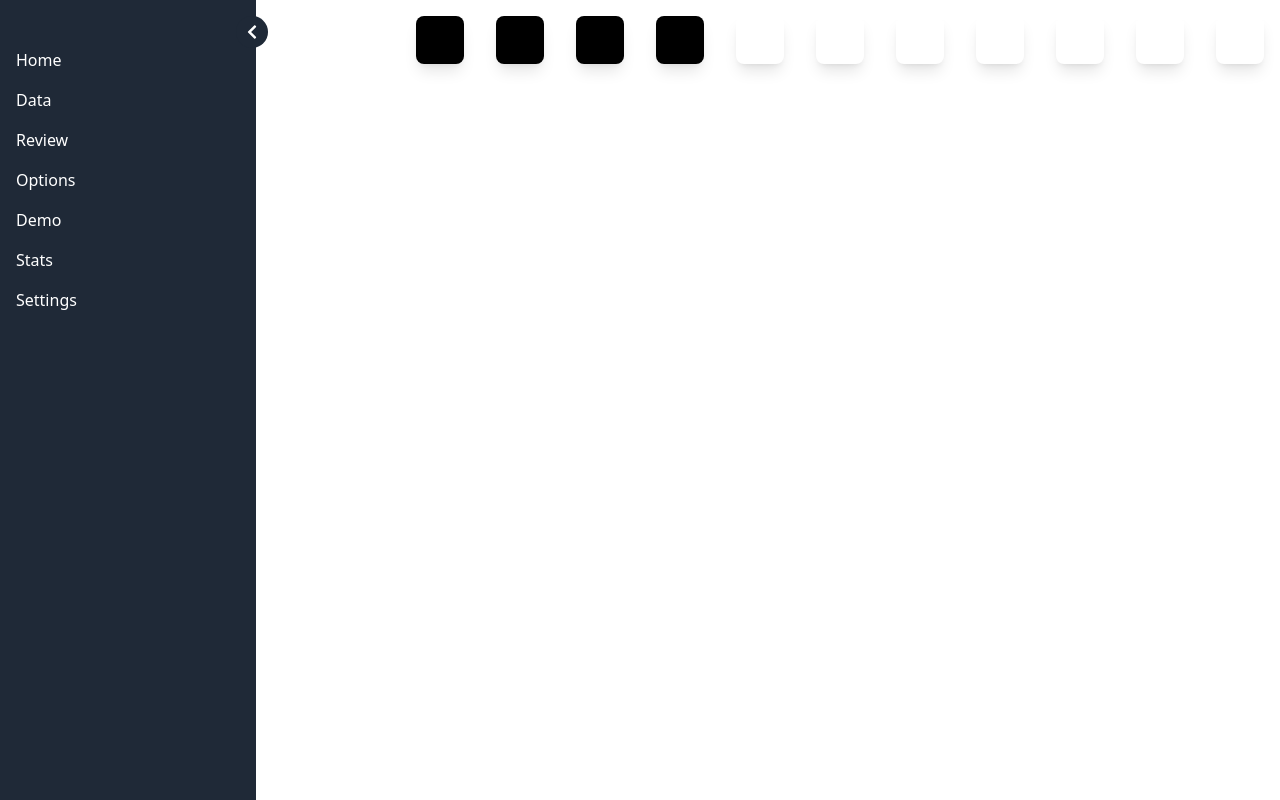
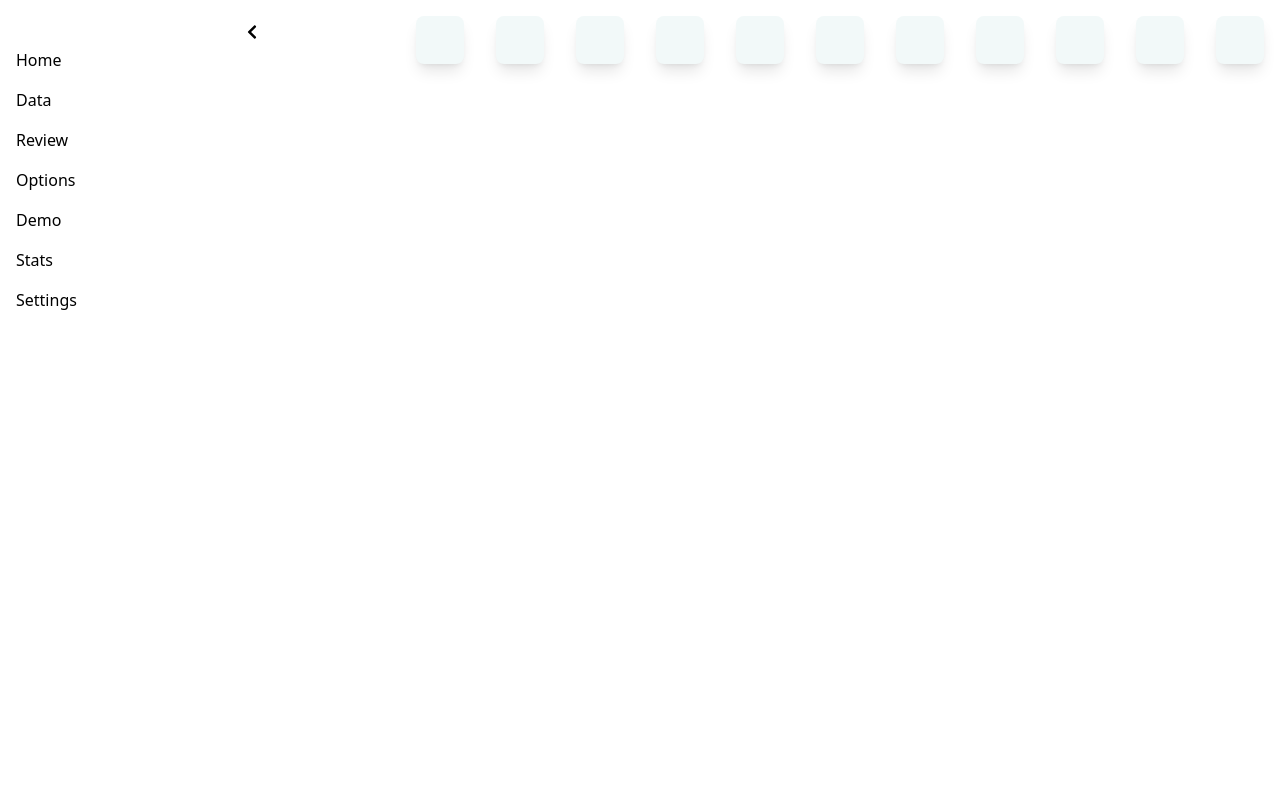
Before and after one commit to finalProject-FinScope/frontend-v2, a React (Vite) app: page / in a window 1280 px wide. Built offline with nearby package versions, Linux system fonts and the light colour scheme.

Commit message:
added colour pallett

```diff
--- a/src/components/Card1.jsx
+++ b/src/components/Card1.jsx
@@ -3,7 +3,9 @@ import React from "react";
 
 const Card1 = ({ children }) => {
   return (
-    <div className=" bg-black shadow-lg rounded-lg p-6 m-4">{children}</div>
+    <div className=" bg-whitegreen shadow-lg rounded-lg p-6 m-4">
+      {children}
+    </div>
   );
 };
 
--- a/src/components/Card10.jsx
+++ b/src/components/Card10.jsx
@@ -3,7 +3,7 @@ import React from "react";
 
 const Card10 = ({ children }) => {
   return (
-    <div className="bg-white shadow-lg rounded-lg p-6 m-4">{children}</div>
+    <div className="bg-whitegreen shadow-lg rounded-lg p-6 m-4">{children}</div>
   );
 };
 
--- a/src/components/Card11.jsx
+++ b/src/components/Card11.jsx
@@ -3,7 +3,7 @@ import React from "react";
 
 const Card11 = ({ children }) => {
   return (
-    <div className="bg-white shadow-lg rounded-lg p-6 m-4">{children}</div>
+    <div className="bg-whitegreen shadow-lg rounded-lg p-6 m-4">{children}</div>
   );
 };
 
--- a/src/components/Card2.jsx
+++ b/src/components/Card2.jsx
@@ -3,7 +3,7 @@ import React from "react";
 
 const Card2 = ({ children }) => {
   return (
-    <div className="bg-black shadow-lg rounded-lg p-6 m-4">{children}</div>
+    <div className="bg-whitegreen shadow-lg rounded-lg p-6 m-4">{children}</div>
   );
 };
 
--- a/src/components/Card3.jsx
+++ b/src/components/Card3.jsx
@@ -3,7 +3,7 @@ import React from "react";
 
 const Card3 = ({ children }) => {
   return (
-    <div className="bg-black shadow-lg rounded-lg p-6 m-4">{children}</div>
+    <div className="bg-whitegreen shadow-lg rounded-lg p-6 m-4">{children}</div>
   );
 };
 
--- a/src/components/Card4.jsx
+++ b/src/components/Card4.jsx
@@ -3,7 +3,7 @@ import React from "react";
 
 const Card4 = ({ children }) => {
   return (
-    <div className="bg-black shadow-lg rounded-lg p-6 m-4">{children}</div>
+    <div className="bg-whitegreen shadow-lg rounded-lg p-6 m-4">{children}</div>
   );
 };
 
--- a/src/components/Card5.jsx
+++ b/src/components/Card5.jsx
@@ -3,7 +3,7 @@ import React from "react";
 
 const Card5 = ({ children }) => {
   return (
-    <div className="bg-white shadow-lg rounded-lg p-6 m-4">{children}</div>
+    <div className="bg-whitegreen shadow-lg rounded-lg p-6 m-4">{children}</div>
   );
 };
 
--- a/src/components/Card6.jsx
+++ b/src/components/Card6.jsx
@@ -3,7 +3,7 @@ import React from "react";
 
 const Card6 = ({ children }) => {
   return (
-    <div className="bg-white shadow-lg rounded-lg p-6 m-4">{children}</div>
+    <div className="bg-whitegreen shadow-lg rounded-lg p-6 m-4">{children}</div>
   );
 };
 
--- a/src/components/Card7.jsx
+++ b/src/components/Card7.jsx
@@ -3,7 +3,7 @@ import React from "react";
 
 const Card7 = ({ children }) => {
   return (
-    <div className="bg-white shadow-lg rounded-lg p-6 m-4">{children}</div>
+    <div className="bg-whitegreen shadow-lg rounded-lg p-6 m-4">{children}</div>
   );
 };
 
--- a/src/components/Card8.jsx
+++ b/src/components/Card8.jsx
@@ -3,7 +3,7 @@ import React from "react";
 
 const Card8 = ({ children }) => {
   return (
-    <div className="bg-white shadow-lg rounded-lg p-6 m-4">{children}</div>
+    <div className="bg-whitegreen shadow-lg rounded-lg p-6 m-4">{children}</div>
   );
 };
 
--- a/src/components/Card9.jsx
+++ b/src/components/Card9.jsx
@@ -3,7 +3,7 @@ import React from "react";
 
 const Card9 = ({ children }) => {
   return (
-    <div className="bg-white shadow-lg rounded-lg p-6 m-4">{children}</div>
+    <div className="bg-whitegreen shadow-lg rounded-lg p-6 m-4">{children}</div>
   );
 };
 
--- a/tailwind.config.js
+++ b/tailwind.config.js
@@ -2,6 +2,10 @@
 export default {
   content: ["./index.html", "./src/**/*.{js,ts,jsx,tsx}"],
   theme: {
+    colors: {
+      whitegreen: "#f2f9f9",
+      lightgreen: "#a7f3d0",
+    },
     extend: {},
   },
   plugins: [],
```
